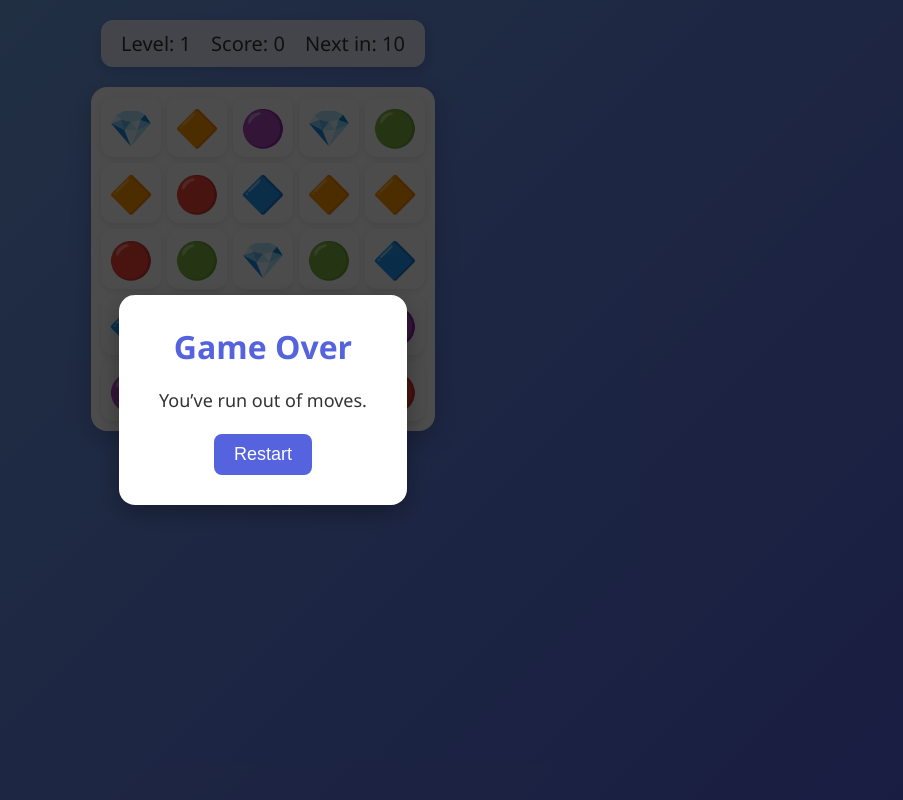
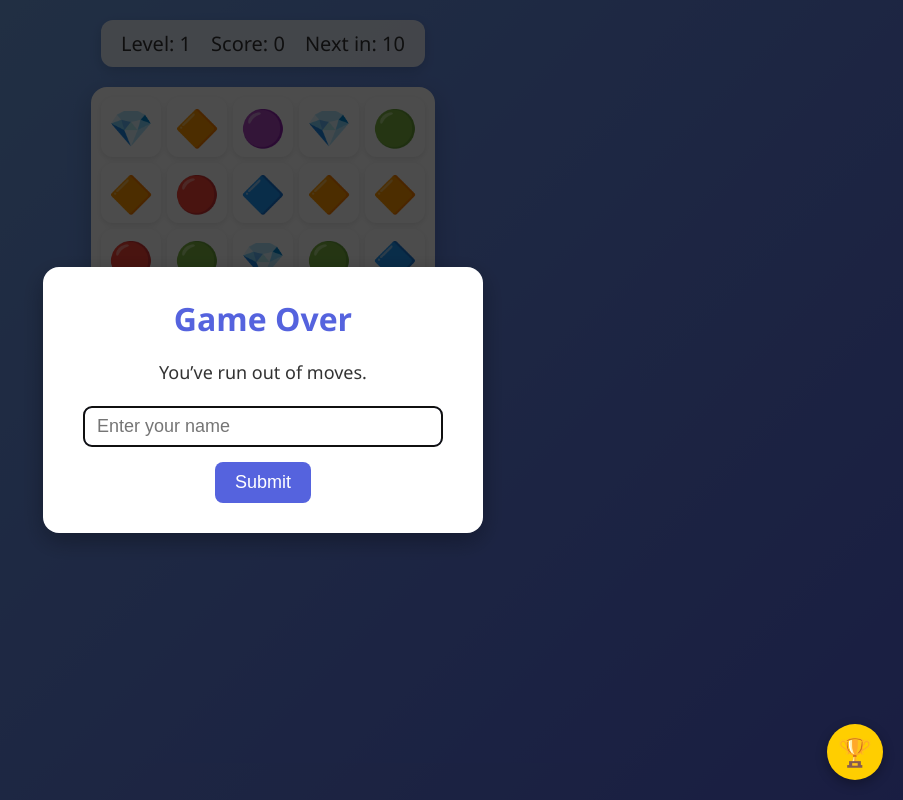
Before and after one commit to mDisna/Vibey-Crush, a plain HTML site: page index.html in a window 1280 px wide. Both pictures are taken after a click on the button "Let's Play!". Shown: the whole page, without its empty margins (377-1280 px from the left). Drawn offline with Linux system fonts and the light colour scheme.

Commit message:
Add high score tracking and UI

```diff
--- a/css/styles.css
+++ b/css/styles.css
@@ -166,6 +166,34 @@ body {
 .panel button:hover {
   background: #4350b3;
 }
+
+#player-name {
+  padding: 8px 12px;
+  font-size: 18px;
+  border-radius: 8px;
+  border: 2px solid #5563de;
+  margin-bottom: 15px;
+  width: 100%;
+}
+
+#scores-btn {
+  position: fixed;
+  bottom: 20px;
+  right: 20px;
+  width: 56px;
+  height: 56px;
+  border-radius: 50%;
+  background: #ffce00;
+  border: none;
+  font-size: 28px;
+  box-shadow: 0 4px 12px rgba(0, 0, 0, 0.3);
+  cursor: pointer;
+  z-index: 11;
+}
+
+#scores-btn:hover {
+  background: #e0b700;
+}
 /* Confetti */
 #confetti-container {
   position: fixed;
--- a/index.html
+++ b/index.html
@@ -35,9 +35,26 @@
       <div class="panel">
         <h1>Game Over</h1>
         <p>You’ve run out of moves.</p>
-        <button onclick="restartGame()">Restart</button>
+        <input
+          id="player-name"
+          type="text"
+          placeholder="Enter your name"
+          onkeydown="if(event.key==='Enter')submitScore()"
+        />
+        <button onclick="submitScore()">Submit</button>
       </div>
     </div>
+
+    <!-- High Scores Overlay -->
+    <div id="scores-overlay" class="overlay">
+      <div class="panel">
+        <h1>High Scores</h1>
+        <ol id="scores-list"></ol>
+        <button onclick="closeScores()">Close</button>
+      </div>
+    </div>
+
+    <button id="scores-btn" onclick="showScores()">🏆</button>
 
     <!-- Confetti Container -->
     <div id="confetti-container"></div>
--- a/js/app.js
+++ b/js/app.js
@@ -9,6 +9,7 @@ let selectedTile = null,
   gameOver = false,
   hintTimeout;
 let cascadeCount = 1;
+const HIGH_SCORES_KEY = "vibey_high_scores";
 
 function getThreshold(lv) {
   const raw = 15 * (lv / 2);
@@ -72,6 +73,7 @@ function renderBoard() {
     gameOver = true;
     clearTimeout(hintTimeout);
     document.getElementById("gameover-overlay").classList.add("visible");
+    document.getElementById("player-name").focus();
   }
 }
 
@@ -333,6 +335,48 @@ function showHint() {
   }, 50);
 }
 
+function loadHighScores() {
+  try {
+    return JSON.parse(localStorage.getItem(HIGH_SCORES_KEY)) || [];
+  } catch {
+    return [];
+  }
+}
+
+function saveHighScores(scores) {
+  localStorage.setItem(HIGH_SCORES_KEY, JSON.stringify(scores));
+}
+
+function addHighScore(name, score) {
+  const scores = loadHighScores();
+  scores.push({ name, score });
+  scores.sort((a, b) => b.score - a.score);
+  if (scores.length > 10) scores.length = 10;
+  saveHighScores(scores);
+}
+
+function submitScore() {
+  const input = document.getElementById("player-name");
+  const name = input.value.trim() || "Anonymous";
+  addHighScore(name, Math.floor(totalScore));
+  input.value = "";
+  restartGame();
+}
+
+function showScores() {
+  const overlay = document.getElementById("scores-overlay");
+  const list = document.getElementById("scores-list");
+  const scores = loadHighScores();
+  list.innerHTML = scores
+    .map((s) => `<li>${s.name}: ${s.score}</li>`)
+    .join("");
+  overlay.classList.add("visible");
+}
+
+function closeScores() {
+  document.getElementById("scores-overlay").classList.remove("visible");
+}
+
 function startGame() {
   document.getElementById("tutorial-overlay").classList.remove("visible");
   restartGame();
```
